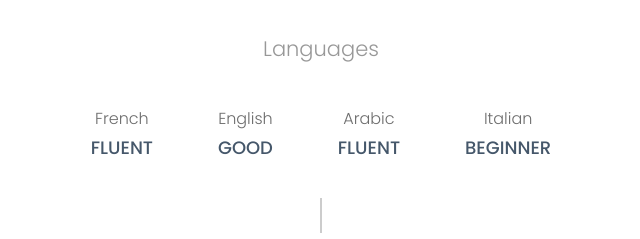
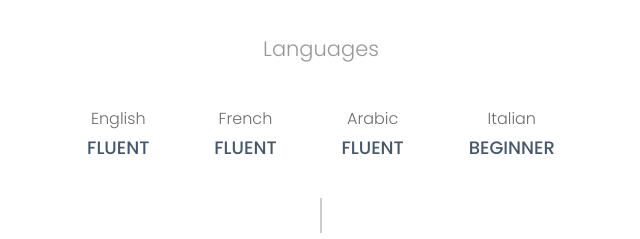
Before and after one commit to Sof31t/Sof31t.github.io, a plain HTML site: page index.html in a window 1280 px wide. Shown: the part 3716-3955 px from the top of the page, 319-959 px from the left. Drawn offline with Linux system fonts and the light colour scheme.

Commit message:
fix languages

```diff
--- a/index.html
+++ b/index.html
@@ -199,12 +199,12 @@
 						<div class="line"></div>
 						<h3>Languages</h3>
 						<section>
-							<h4>French</h4>
+							<h4>English</h4>
 							<h6>Fluent</h6>
 						</section>
 						<section>
-							<h4>English</h4>
-							<h6>Good</h6>
+							<h4>French</h4>
+							<h6>Fluent</h6>
 						</section>
 						<section>
 							<h4>Arabic</h4>
```
